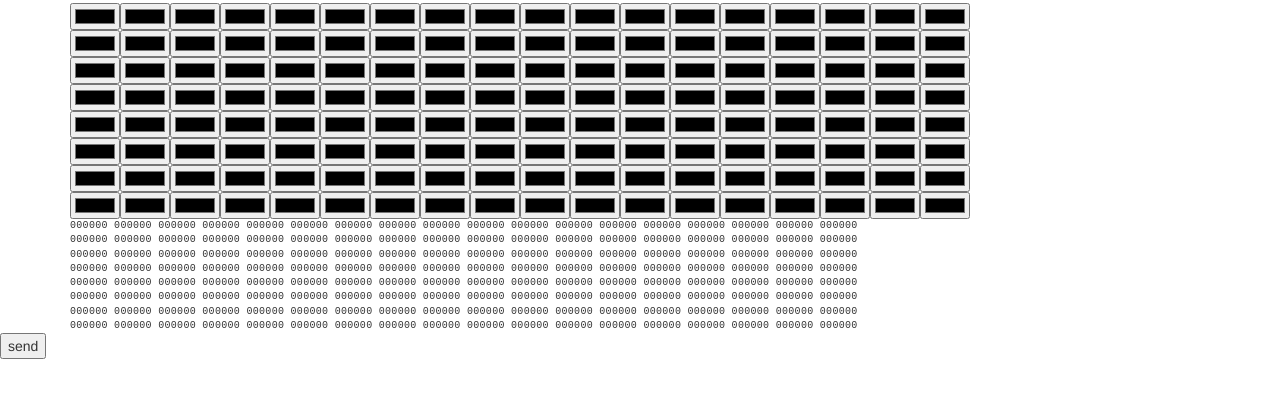
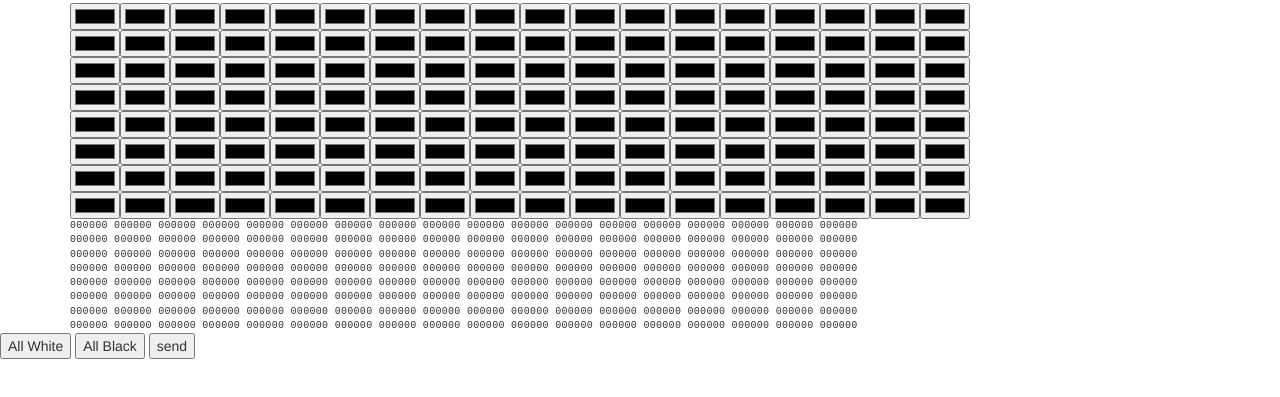
Before and after one commit to fuho/apa102_display, a plain HTML site: page webui/index.html in a window 1280 px wide. Shown: the part 57-454 px from the top of the page. Drawn offline with nearby package versions, Linux system fonts and the light colour scheme.

Commit message:
Added two button to instantly clear and fill display

```diff
--- a/webui/index.html
+++ b/webui/index.html
@@ -101,12 +101,24 @@
         function uploadBuffer(){
             (new Image).src = 'http://10.101.10.50/display?framebuffer=' + getFrameBuffer();
         }
+
+        function clearDisplay(value = "#000000"){
+            [].slice.call(
+                    document.getElementById("ledDisplay").getElementsByTagName("input")
+            ).map(function(pixel){pixel.value = value;});
+            updateText();
+            uploadBuffer();
+        }
+
+
         var lastUploadMillis = Date.now();
         initDisplay();
         updateText();
     </script>
 </div>
-<input type="button" value="send" onclick="uploadBuffer()">
+<input type="button" value="All White" onclick="clearDisplay('#ffffff')";>
+<input type="button" value="All Black" onclick="clearDisplay();">
+<input type="button" value="send" onclick="uploadBuffer();">
 </div><!-- /.container -->
 <!-- jQuery (necessary for Bootstrap's JavaScript plugins) -->
 <script src="https://ajax.googleapis.com/ajax/libs/jquery/1.11.3/jquery.min.js"></script>
```
